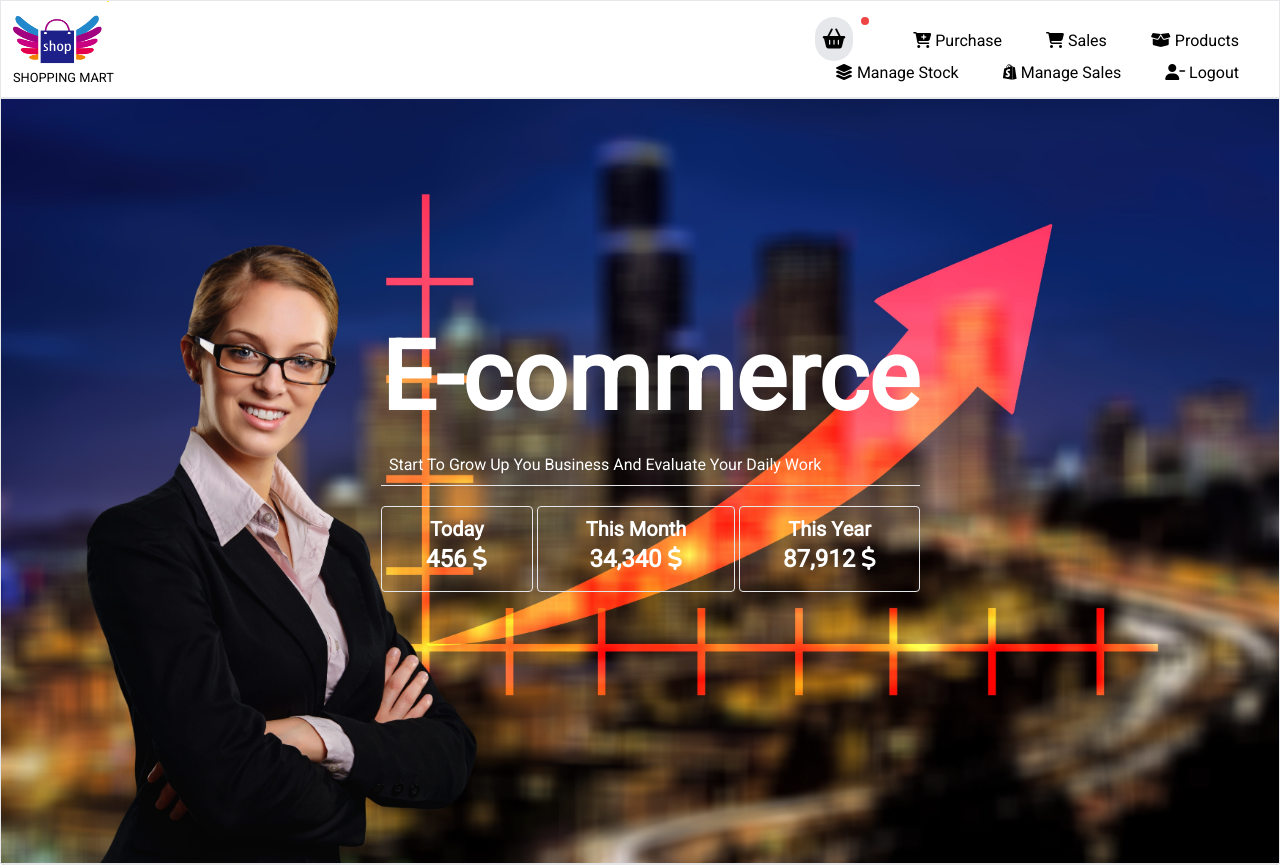
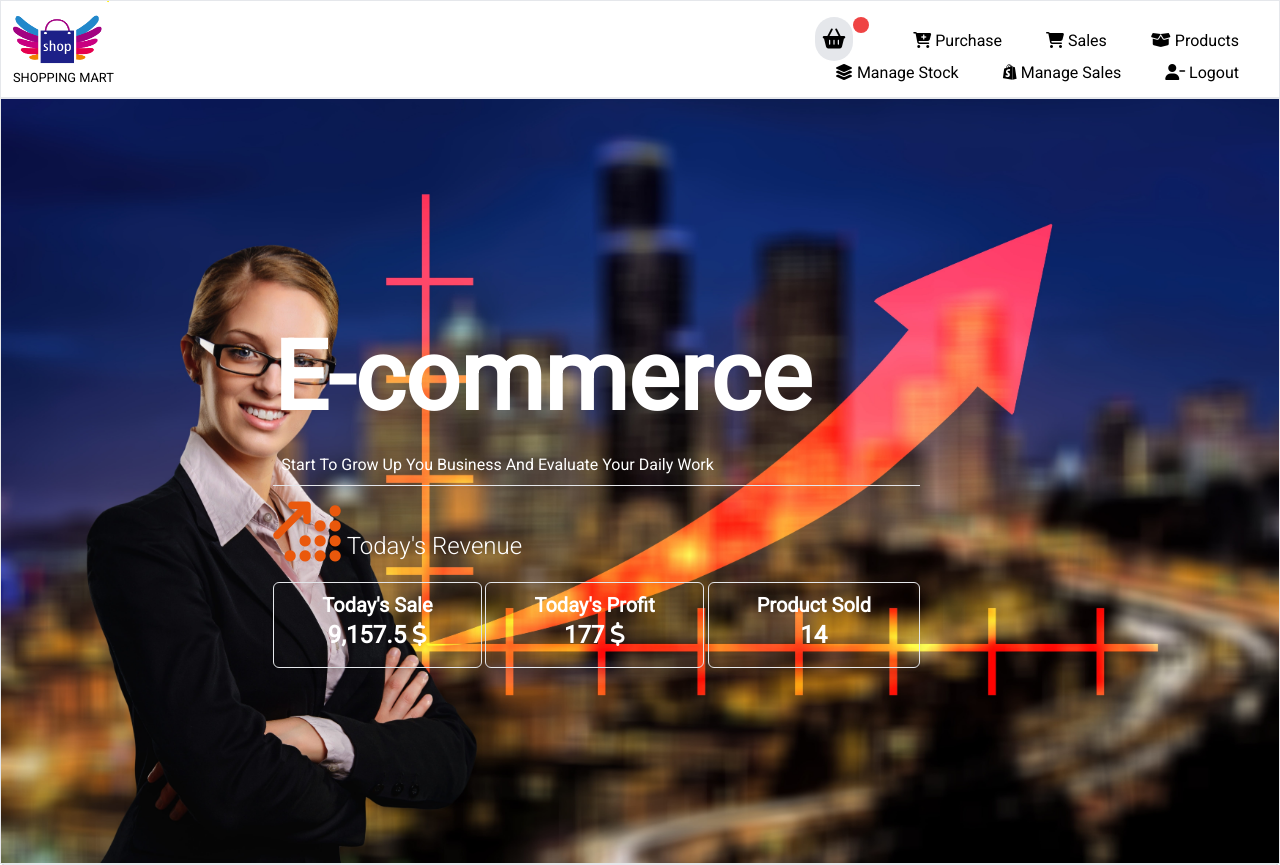
Before and after one commit to Esmat-Farjad/ecommerce, a Django app: page / in a window 1280 px wide. Shown: the top 865 px of the page. Run offline with Django 4.2, Linux system fonts and the light colour scheme; a user stored in the database is signed in; data comes from the database, SQL or seed files in the repository; both versions use the stored data as it was after the commit; some libraries are stand-ins or nearby versions; some web fonts are replaced.

Commit message:
home page revenue feature created

```diff
--- a/store/templates/includes/navbar.html
+++ b/store/templates/includes/navbar.html
@@ -11,7 +11,7 @@
             {% if user.is_authenticated %}
                 <a class="mx-5 inline-block hover:font-bold cursor-pointer relative px-4 mt-1" href="{% url 'store:cart_item' %}">
                     <div class="t-0 absolute right-0">
-                        <p class="flex h-2 w-2 items-center justify-center rounded-full bg-red-500 p-1 text-xs text-white" id="item_count"></p>
+                        <p class="flex h-2 w-2 items-center justify-center rounded-full bg-red-500 p-2 text-xs text-white" id="item_count"></p>
                     </div>
                     <i class="fa-solid text-xl fa-basket-shopping bg-gray-200 hover:text-white hover:bg-teal-500 hover:shadow-lg transition ease-in-out duration-500 rounded-full p-2"></i>
                 </a>
--- a/store/views.py
+++ b/store/views.py
@@ -15,7 +15,13 @@
 
 # Create your views here.
 def home(request):
-    return render(request, 'home.html')
+    today = datetime.today()
+    year = today.year
+    month = today.month
+    day = today.day
+    today = Sale.objects.filter(date_created__year = year,date_created__month=month, date_created__day=day).aggregate(Sum('total_price'), Sum('total_profit'), Sum('quantity'))
+    context = {'today':today}
+    return render(request, 'home.html', context)
 
 def base(request):
     return render(request, 'main/base.html')
@@ -184,9 +190,7 @@
         year = today.year
         month = today.month
         day = today.day
-
         today = Sale.objects.filter(date_created__year = year,date_created__month=month, date_created__day=day).aggregate(Sum('total_price'), Sum('total_profit'), Sum('quantity'))
-
         context = {'flag':flag, 'total':total, 'totalStock':totalStock, 'today':today}
     elif flag == 2:
         flag = flag
--- a/templates/home.html
+++ b/templates/home.html
@@ -1,6 +1,7 @@
 {% extends 'main/base.html' %}
 {% load static %}
 {% block content %}
+{% load humanize %}
 
 <div class="relative">
     <div class="w-full h-1/3">
@@ -13,32 +14,33 @@
                 </div>
                 <p class="mt-5 border-b p-2 text-white capitalize">start to grow up you business and evaluate your daily work</p>
                 {% if user.is_authenticated %}
+                <p class="text-2xl font-light text-white mt-4"><i class="fa-solid text-orange-600  text-6xl fa-arrow-up-right-dots"></i>&nbsp;Today's Revenue</p>
                     <div class="font-semibold text-white lg:my-5 sm:my-2">
-                        <div class="border p-2 inline-block sm:rounded-full lg:rounded">
+                        <div class="cursor-pointer border p-2 inline-block rounded-md shadow-lg hover:scale-150 transition ease-in-out duration-500 hover:bg-white hover:text-black">
                             <p class="pb-0 lg:text-xl sm:text-md lg:px-10 sm:px-5">
-                                <span>Today</span>
+                                <span>Today's Sale</span>
                             </p>
                             <p class="lg:text-2xl sm:text-lg pb-2 text-center">
                                 <span id="d_num"></span>
                                 <span><i class="fa-solid fa-dollar-sign"></i></span>
                             </p>
                         </div>
-                        <div class="border p-2 inline-block sm:rounded-full lg:rounded">
+                        <div class="cursor-pointer border p-2 inline-block rounded-md shadow-lg hover:scale-150 transition ease-in-out duration-500 hover:bg-white hover:text-black">
                             <p class="pb-0 lg:text-xl sm:text-md lg:px-10 sm:px-5">
-                                <span>This Month</span>
+                                <span>Today's Profit</span>
                             </p>
                             <p class=" lg:text-2xl sm:text-lg pb-2 text-center">
                                 <span id="d_month"></span>
                                 <span><i class="fa-solid fa-dollar-sign"></i></span>
                             </p>
                         </div>
-                        <div class="border p-2 inline-block sm:rounded-full lg:rounded">
+                        <div class="cursor-pointer border p-2 inline-block rounded-md shadow-lg hover:scale-150 transition ease-in-out duration-500 hover:bg-white hover:text-black">
                             <p class="pb-0 lg:text-xl sm:text-md lg:px-10 sm:px-5">
-                                <span>This Year</span>
+                                <span>Product Sold</span>
                             </p>
                             <p class=" lg:text-2xl sm:text-lg pb-2 text-center">
                                 <span id="d_year"></span>
-                                <span><i class="fa-solid fa-dollar-sign"></i></span>
+
                             </p>
                         </div>
                     </div>
@@ -63,16 +65,21 @@
 
             </div>
 </div>
+<span class="text-lg hidden" id="total_sale">{{today.total_price__sum}}</span>
+<span class="text-lg hidden" id="quantity">{{today.quantity__sum}}</span>
+<span class="text-lg hidden" id="total_profit">{{today.total_profit__sum}}</span>
 <script>
 
     $(document).ready(function() {
-     let x = 456;
+        var a = $("#total_sale").text();
+        let x = Number(a);
+        let x_speed = x/100;
         if (x != 0) {
             let counts = setInterval(updated);
             let stuff = 0;
             function updated() {
                 let count = document.getElementById("d_num");
-                count.innerHTML = new Intl.NumberFormat().format(++stuff);
+                count.innerHTML = new Intl.NumberFormat().format(stuff += x_speed);
                 if (stuff === Number(x)) {
                     clearInterval(counts);
                 }
@@ -81,17 +88,15 @@
             document.getElementById("d_num").innerHTML = 0;
         }
         //end of the calculations
-
-        let y=34333;
-        let n=y/1000;
-        let mn=Math.round(n);
-
+        var p = $("#total_profit").text();
+        var y = Number(p);
+        let y_speed = y/100;
         if(y != 0) {
             let counts1 = setInterval(updatedMonth);
             let m = 0;
             function updatedMonth() {
                 let count = document.getElementById("d_month");
-                count.innerHTML = new Intl.NumberFormat().format(m+=mn);
+                count.innerHTML = new Intl.NumberFormat().format(m += y_speed);
                 if(m >= y) {
                     clearInterval(counts1);
                 }
@@ -101,15 +106,15 @@
     }
     //this section ends
 
-    let z = 87845;
-    let zn = z/1000;
-    let zm = Math.round(zn);
+    var z = $("#quantity").text();
+    let z_speed = z/10;
+
     if(z != 0) {
         let counts2 = setInterval(updatedYear);
         let year = 0;
         function updatedYear() {
             let count = document.getElementById("d_year");
-            count.innerHTML = new Intl.NumberFormat().format(year+=zm);
+            count.innerHTML = new Intl.NumberFormat().format(++year);
             if( year > z) {
                 clearInterval(counts2);
             }
```
Also changed, not shown: db.sqlite3.
